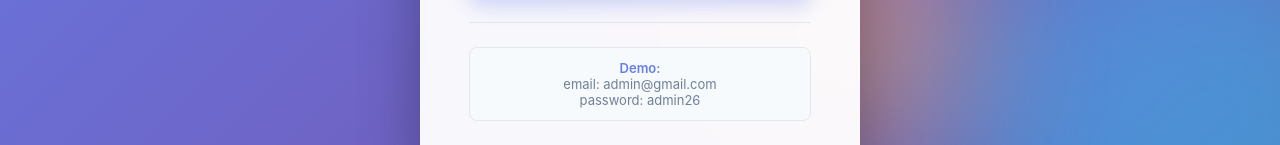
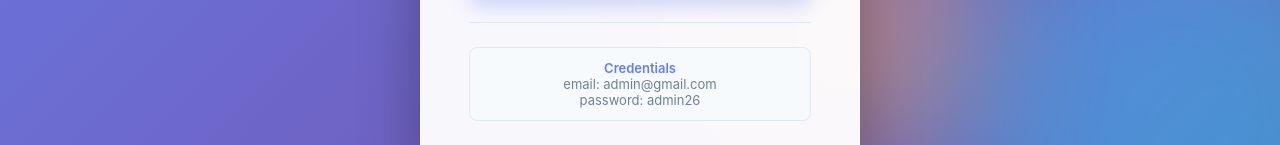
Before and after one commit to Sruthis26/Customer-Outreach, a React (Create React App) app in the folder frontend/: page /login in a window 1280 px wide. Shown: the part 577-722 px from the top of the page. Built offline with nearby package versions, Linux system fonts and the light colour scheme; no server answers.

Commit message:
Update Login.js

```diff
--- a/frontend/src/components/Login.js
+++ b/frontend/src/components/Login.js
@@ -109,7 +109,7 @@ const Login = ({ onLogin }) => {
 
        <div className="login-footer">
   <p className="demo-credentials">
-    <strong>Demo:</strong><br />
+    <strong>Credentials</strong><br />
     email: admin@gmail.com <br />
     password: admin26
   </p>
```
